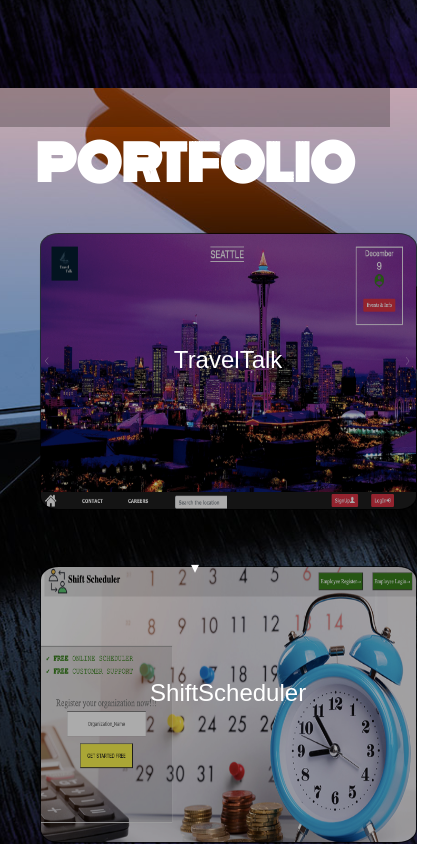
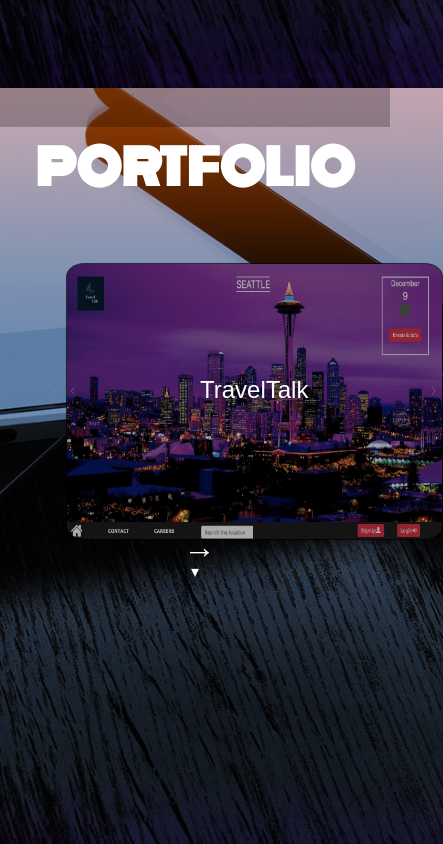
Before and after one commit to Aakratigoel/Portfolio, a React (Create React App) app: page / in a window 390 px wide. Shown: the part 1600-2444 px from the top of the page, 443 px wide, since content can reach past the window. Built offline with nearby package versions, Linux system fonts and the light colour scheme; a web font is replaced by a local one.

Commit message:
media query changes

```diff
--- a/src/index.css
+++ b/src/index.css
@@ -368,7 +368,9 @@
   margin-top:7%;
   margin-bottom: 7%;
 }
-
+#portfolioarrowdiv{
+display: none;
+}
 #projectpara{
   width:375px;
   height:275px;
@@ -424,14 +426,14 @@
 
   /* background-color:rgba(0, 0, 0, 0.151) */
 }
-
+/*
 #traveltalk{
  padding-top:30%;
  padding-bottom: 30%;
  color:white;
  font-size:large;
  font-family:'Aclonica', sans-serif ;
-}
+} */
 .projectimage{
   text-align: center;
   width:375px;
@@ -441,6 +443,9 @@
   background-color:rgba(0, 0, 0, 0.459);
   z-index: -1;
 
+}
+#projectarrowdiv{
+ display: none;
 }
 .projectimagediv{
   text-align: center;
@@ -561,6 +566,10 @@
       margin:0;
       background-size: cover;
     }
+.projectimagecontainer{
+
+
+}
    #secondDiv{
      height:100vh;
    }
@@ -601,18 +610,42 @@
      height:100vh;
      margin-bottom: 20%;
    }
+   #portfolioheading{
+     padding-top:1%;
+   }
+   #shiftscheduler{
+     display: none;
+   }
+   #hangman{
+     display: none;
+   }
 
+   #projectarrowdiv{
+     display: block;
+     position: absolute;
+     left:47%;
+
+   }
+   #projectarrow{
+    color:white;
+    font-size: 200%;
+   }
+   #contactPage{
+    height:100vh;
+   }
   #firstrowofproject{
-    display: grid;
-    grid-template-columns: 9% 9% 9%;
+    /* display: grid;
+    grid-template-columns: 9% 9% 9%; */
     height: 270px;
     margin-top:7%;
     margin-bottom: 7%;
+    margin-right: auto;
+    margin-left: auto;
   }
   #col_row{
     display: grid;
-    grid-template-rows: 270px 270px 270px;
-    grid-template-columns: 270px;
+    /* grid-template-rows: 270px 270px 270px;
+    grid-template-columns: 270px; */
     height:900px ;
     padding:10%;
     grid-row-gap:7%;
--- a/src/index.js
+++ b/src/index.js
@@ -92,7 +92,7 @@
         <div className="item3" id="firstrowofproject">
           <div className="col_3_1"></div>
           <div className="col_3_2" id="col_row">
-            <div className="projectimagecontainer" >
+            <div className="projectimagecontainer" id="traveltalk">
               <img className="projectimage" src={project2} />
               <div className="projectimagediv">
                 <div className="projectdescription">
@@ -102,10 +102,11 @@
                   <br></br>
                   <a href="https://kylanchilders.github.io/traveltalk/" className="sitelink" target="_blank">Vist Website</a>
                 </div>
-                <p class="projectname">TravelTalk</p>
+                <p class="projectname">TravelTalk </p>
+
               </div>
             </div>
-            <div className="projectimagecontainer">
+            <div className="projectimagecontainer" id="shiftscheduler">
 
               <img className="projectimage" src={project1} />
               <div className="projectimagediv">
@@ -117,9 +118,11 @@
                   <a href="https://fast-brook-71257.herokuapp.com/" className="sitelink" target="_blank">Vist Website</a>
                 </div>
                 <p class="projectname">ShiftScheduler</p>
+
               </div>
 
             </div>
+
             <div className="projectimagecontainer" id="hangman">
               <img className="projectimage" src={project3} />
               <div className="projectimagediv">
@@ -133,8 +136,12 @@
                 <p class="projectname">Hangman</p>
               </div>
             </div>
+
           </div>
           <div className="row4 col_3_3"></div>
+        </div>
+        <div id="projectarrowdiv">
+        <a id="projectarrow" href="#portfoliodiv"><span>&#x2192;</span></a>
         </div>
         <footer id="footer3">
           <div id="arrowdiv1"><a id="arrowlink" href="#contactPage"><span>&#x25BE;</span></a></div>
```
Also changed, not shown: 1 other file (tests, documents, lock files or other folders).
